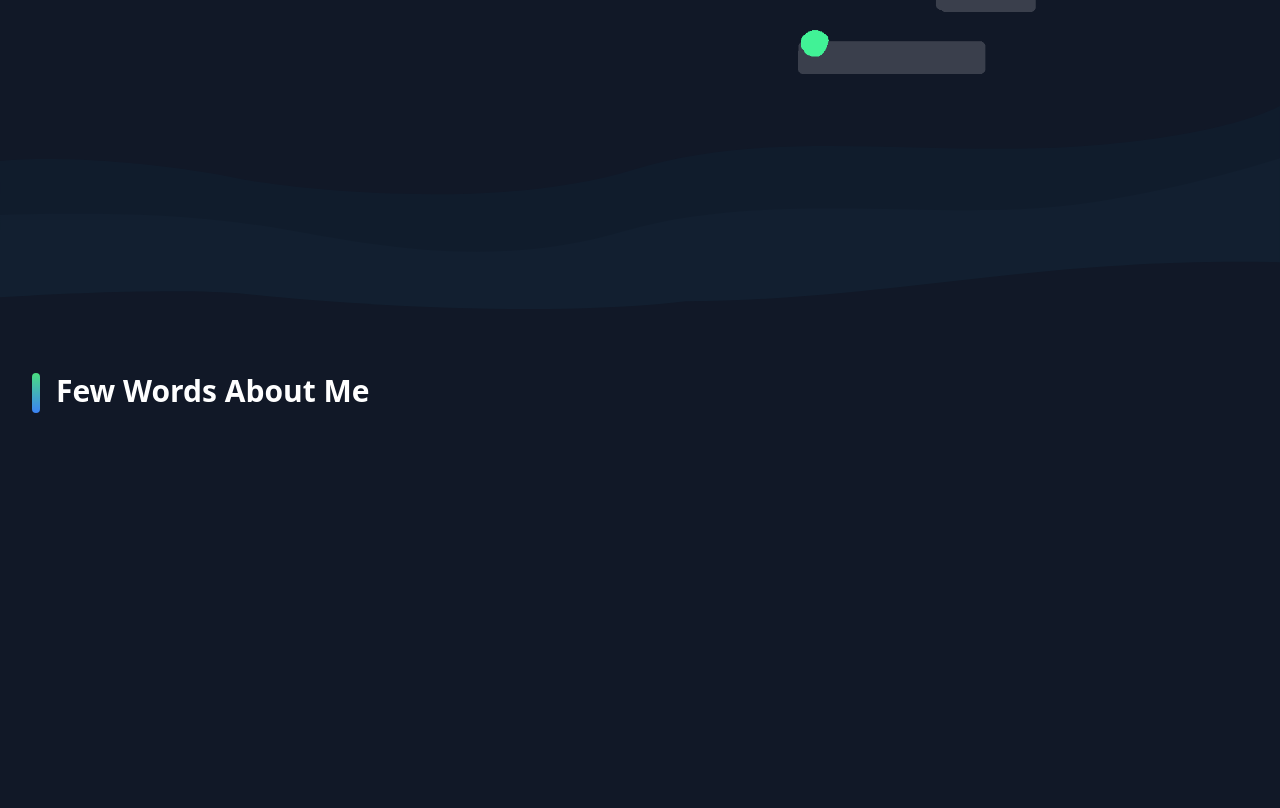
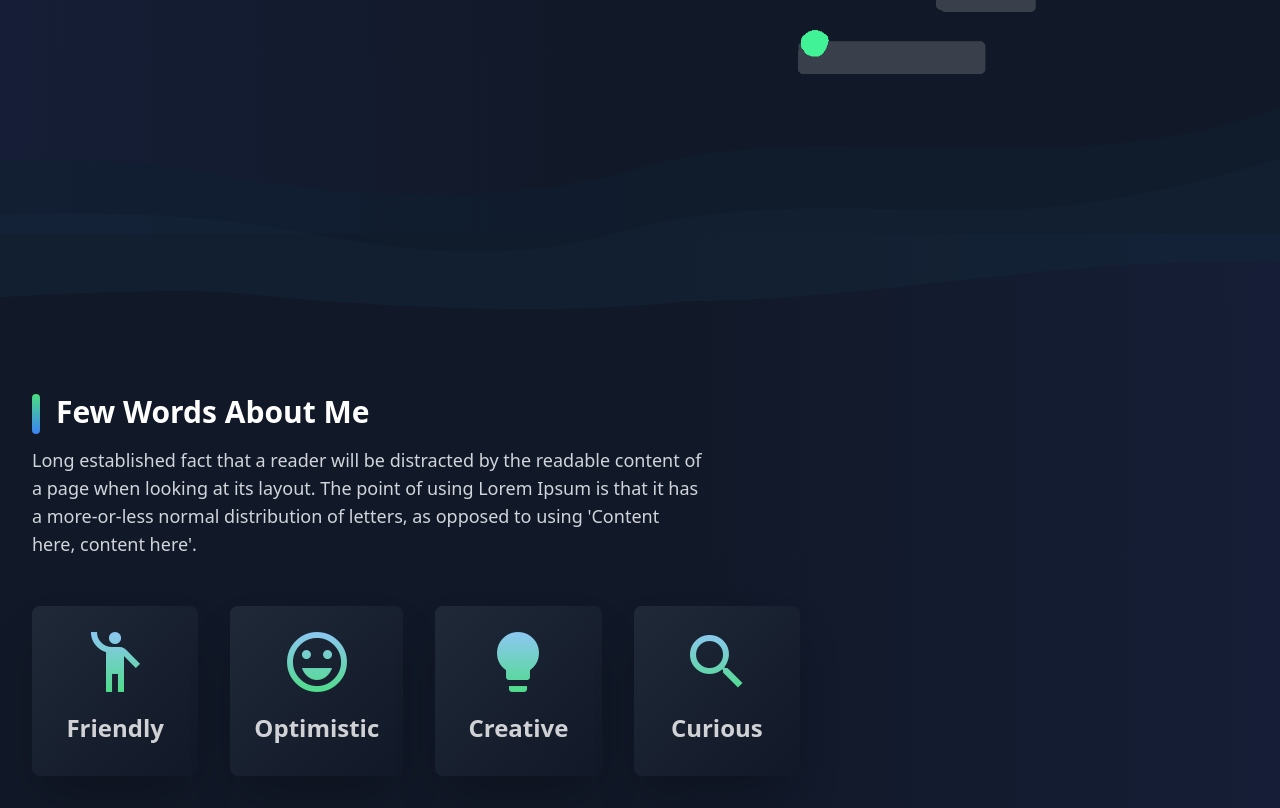
Before and after one commit to MintMissy/Old-Personal-Website, an Angular app: page / in a window 1280 px wide. Shown: the part 459-1267 px from the top of the page. Before the commit the page ends 900 px from the top, so only its background shows below. Built offline with nearby package versions, Linux system fonts and the light colour scheme.

Commit message:
Add about section

```diff
--- a/src/app/home/home/home.component.html
+++ b/src/app/home/home/home.component.html
@@ -1,21 +1,46 @@
-<div class="sm:pt-20 ">
-  <div class="relative md:flex container">
-    <img src="./assets/images/home/bg-developer.png" alt="" aria-hidden="true"
-         class="absolute opacity-20 left-0 bottom-1/3 sm:top-7 md:scale-75">
-    <div class="mx-auto text-center max-w-xl md:max-w-sm md:text-left">
-      <h1 class="text-4xl mt-14 header-decoration">Hello! I'm Dawid<br/>More known as MintMissy</h1>
-      <p class="mt-4 text-lg text-gray-300">Lorem ipsum dolor sit amet, consectetur adipisicing elit, sed diam nonumy
-        eirmod tempor invidue non.</p>
-      <button class="btn mt-4 text-lg">View My Projects</button>
-    </div>
-    <div class="flex align-middle justify-center w-full">
-      <img src="./assets/images/home/hero.png" alt="" aria-hidden="true" class="w-full h-auto max-w-sm pt-20 md:max-w-md lg:-mr-5 lg:mt-5">
+<div class="">
+  <div class="bg-gradient-to-r from-navy to-gray-900 via-gray-900 pb-8 md:pb-32 sm:pt-20">
+    <div class="relative md:flex container">
+      <img src="./assets/images/home/bg-developer.png" alt="" aria-hidden="true"
+           class="absolute opacity-20 left-0 bottom-1/3 sm:top-7 md:scale-75">
+      <div class="max-w-xl md:max-w-sm md:text-left">
+        <h1 class="text-4xl mt-14 header-decoration">Hello! I'm Dawid<br/>More known as MintMissy</h1>
+        <p class="mt-4">Lorem ipsum dolor sit amet, consectetur adipisicing elit, sed diam nonumy
+          eirmod tempor invidue non.</p>
+        <button class="btn mt-4 text-lg">View My Projects</button>
+      </div>
+      <div class="flex align-middle justify-center w-full">
+        <img src="./assets/images/home/hero.png" alt="" aria-hidden="true"
+             class="w-full h-auto max-w-sm pt-20 md:max-w-md lg:-mr-5 lg:mt-5">
+      </div>
     </div>
   </div>
-  <div>
-    <img src="./assets/images/home/section-separator.svg" alt="" class="opacity-50 relative -z-10">
+  <div class="bg-gradient-to-r from-gray-900 via-gray-900 to-navy relative">
+    <img src="./assets/images/home/section-separator.svg" alt=""
+         class="absolute inset-x-0 w-full opacity-50 -top-8 sm:-top-16 md:-top-24 lg:-top-32">
     <div class="pb-32 container">
-      <h1 class="mt-8 header-decoration">Few Words About Me</h1>
+      <h1 class="mt-12 sm:mt-24 md:mt-32 header-decoration">Few Words About Me</h1>
+      <p class="mt-4 max-w-2xl">Long established fact that a reader will be distracted by the readable content of
+        a page when looking at its layout. The point of using Lorem Ipsum is that it has a more-or-less normal
+        distribution of letters, as opposed to using 'Content here, content here'.</p>
+      <div class="pt-12 flex flex-wrap gap-4 md:gap-8 max-w-3xl">
+        <div class="card--about">
+          <i class="material-icons">emoji_people</i>
+          <h2>Friendly</h2>
+        </div>
+        <div class="card--about">
+          <i class="material-icons">sentiment_very_satisfied</i>
+          <h2>Optimistic</h2>
+        </div>
+        <div class="card--about">
+          <i class="material-icons">lightbulb</i>
+          <h2>Creative</h2>
+        </div>
+        <div class="card--about">
+          <i class="material-icons">search</i>
+          <h2>Curious</h2>
+        </div>
+      </div>
     </div>
   </div>
 </div>
--- a/src/app/home/home/home.component.scss
+++ b/src/app/home/home/home.component.scss
@@ -1,3 +1,17 @@
-.container{
-  @apply p-8
+.container {
+  @apply p-4 pt-8 md:p-8;
 }
+
+.card--about {
+  @apply bg-gradient-to-br flex-1 from-gray-800 to-gray-900 py-8 px-6 rounded-lg text-center shadow-2xl transition-transform hover:scale-105;
+
+  i {
+    @apply text-4xl md:text-5xl scale-150 text-amber-400 text-accent-300 bg-gradient-to-b from-blue-300 to-green-400;
+    -webkit-text-fill-color: transparent;
+    -webkit-background-clip: text;
+  }
+
+  h2 {
+    @apply mt-5 text-white/80 text-xl md:text-2xl;
+  }
+}
--- a/src/styles.scss
+++ b/src/styles.scss
@@ -8,6 +8,14 @@ body {
 
 h1 {
   @apply font-semibold text-3xl;
+}
+
+h2 {
+  @apply font-semibold text-2xl;
+}
+
+p{
+  @apply text-lg text-gray-300;
 }
 
 .container{
--- a/tailwind.config.js
+++ b/tailwind.config.js
@@ -10,7 +10,8 @@ module.exports = {
       colors: {
         'primary': colors.green,
         'secondary': colors.blue,
-        'accent': colors.amber
+        'accent': colors.amber,
+        'navy': '#151e36'
       }
     },
     screens: {
```
